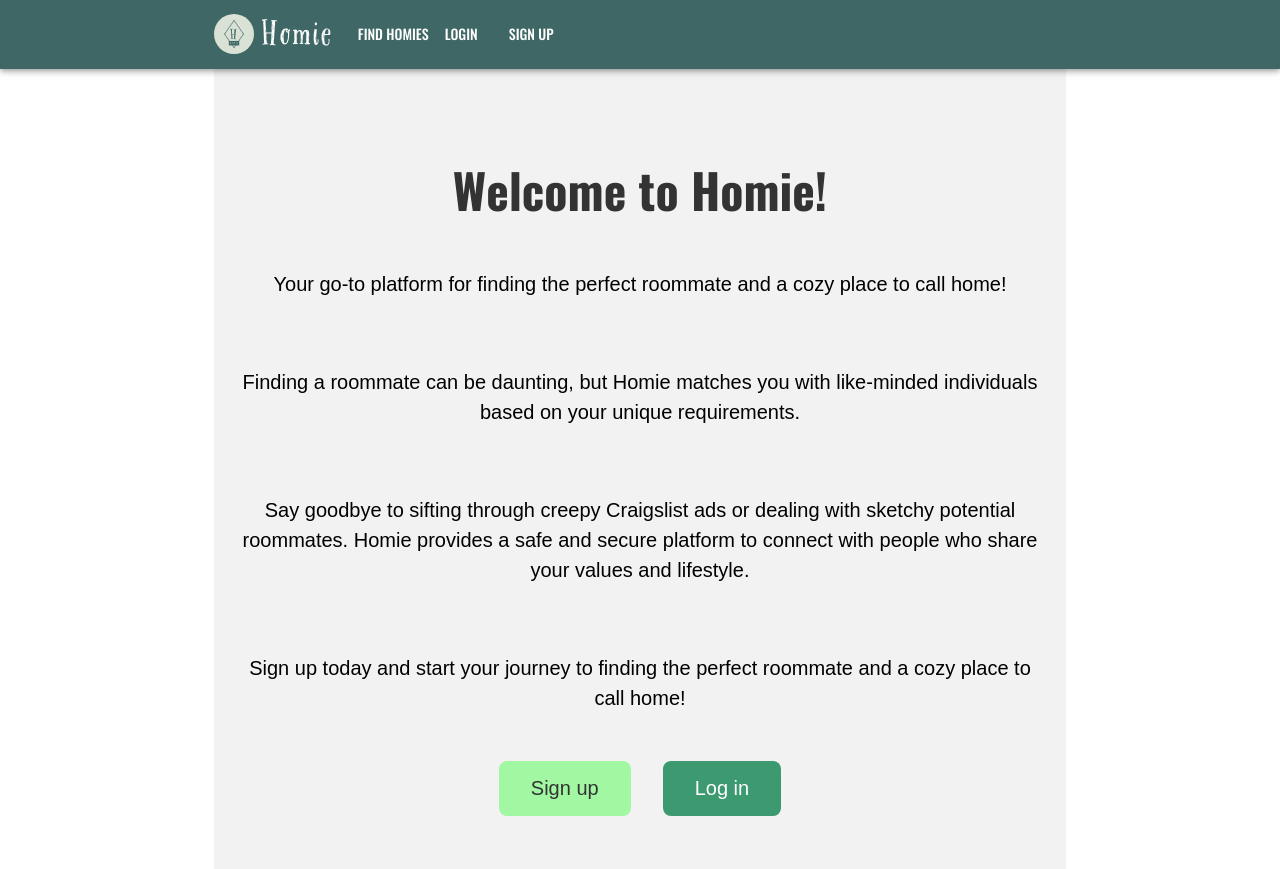
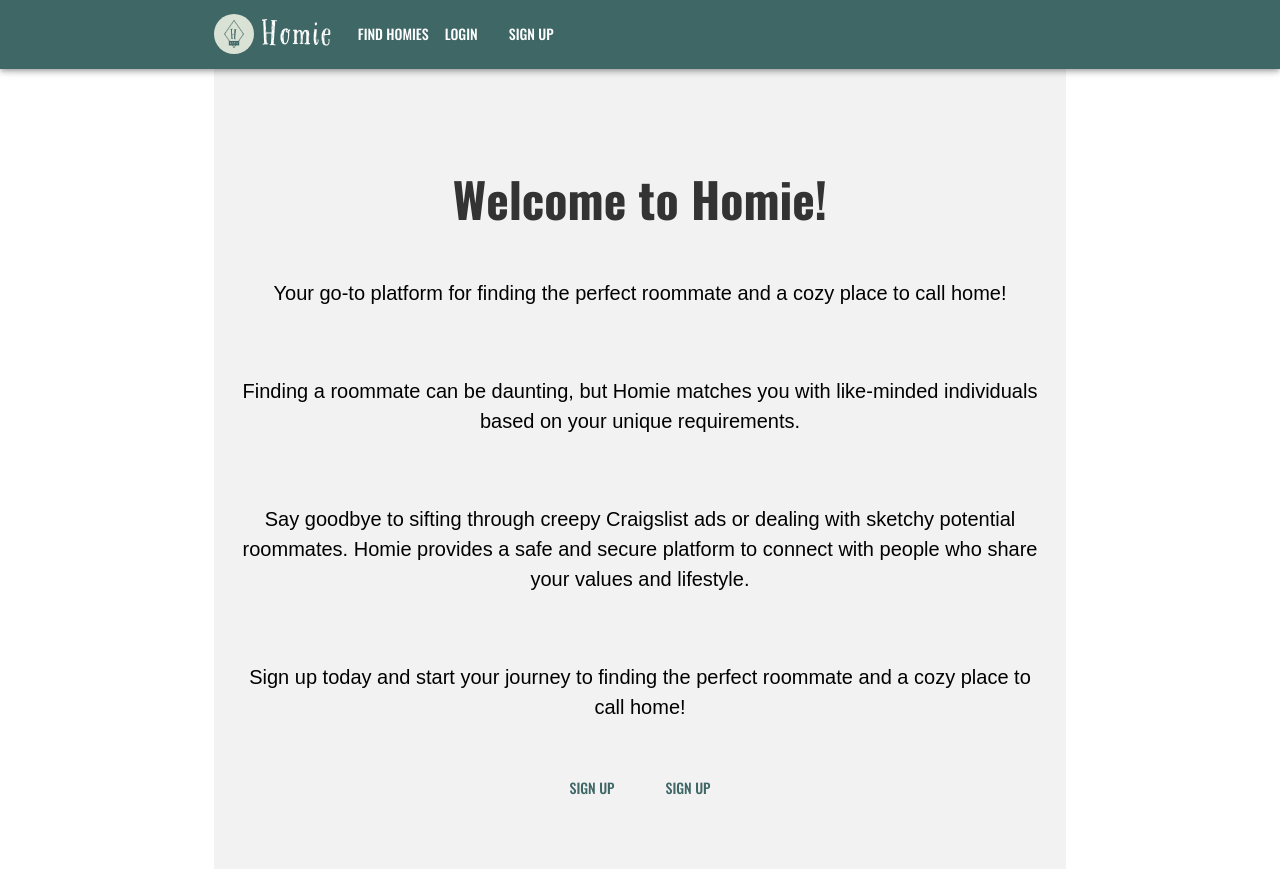
Before and after one commit to anirudhchintha95/Homie, a React (Create React App) app in the folder client/: page /home in a window 1280 px wide. Built offline with nearby package versions, Linux system fonts and the light colour scheme; what country-state-city would draw is missing.

Commit message:
HTML validation fix for Home page

```diff
--- a/client/src/routes/Home.js
+++ b/client/src/routes/Home.js
@@ -1,5 +1,7 @@
 import React from "react";
 import { Link } from "react-router-dom";
+import { Button } from "@mui/material";
+
 import "../homepage.css";
 import useAuth from "../useAuth";
 
@@ -26,17 +28,17 @@ const Home = () => {
         a cozy place to call home!
       </p>
       {auth?.isLoggedIn ? (
-        <Link to="/homies">
-          <button className="signup-button">Start Hunting</button>
-        </Link>
+        <Button LinkComponent={Link} to="/homies" className="signup-button">
+          Start Hunting
+        </Button>
       ) : (
         <div className="button-container">
-          <Link to="/signup">
-            <button className="signup-button">Sign up</button>
-          </Link>
-          <Link to="/login">
-            <button className="login-button">Log in</button>
-          </Link>
+          <Button LinkComponent={Link} to="/signup" className="signup-button">
+            Sign up
+          </Button>
+          <Button LinkComponent={Link} to="/login" className="signup-button">
+            Sign up
+          </Button>
         </div>
       )}
     </div>
```
